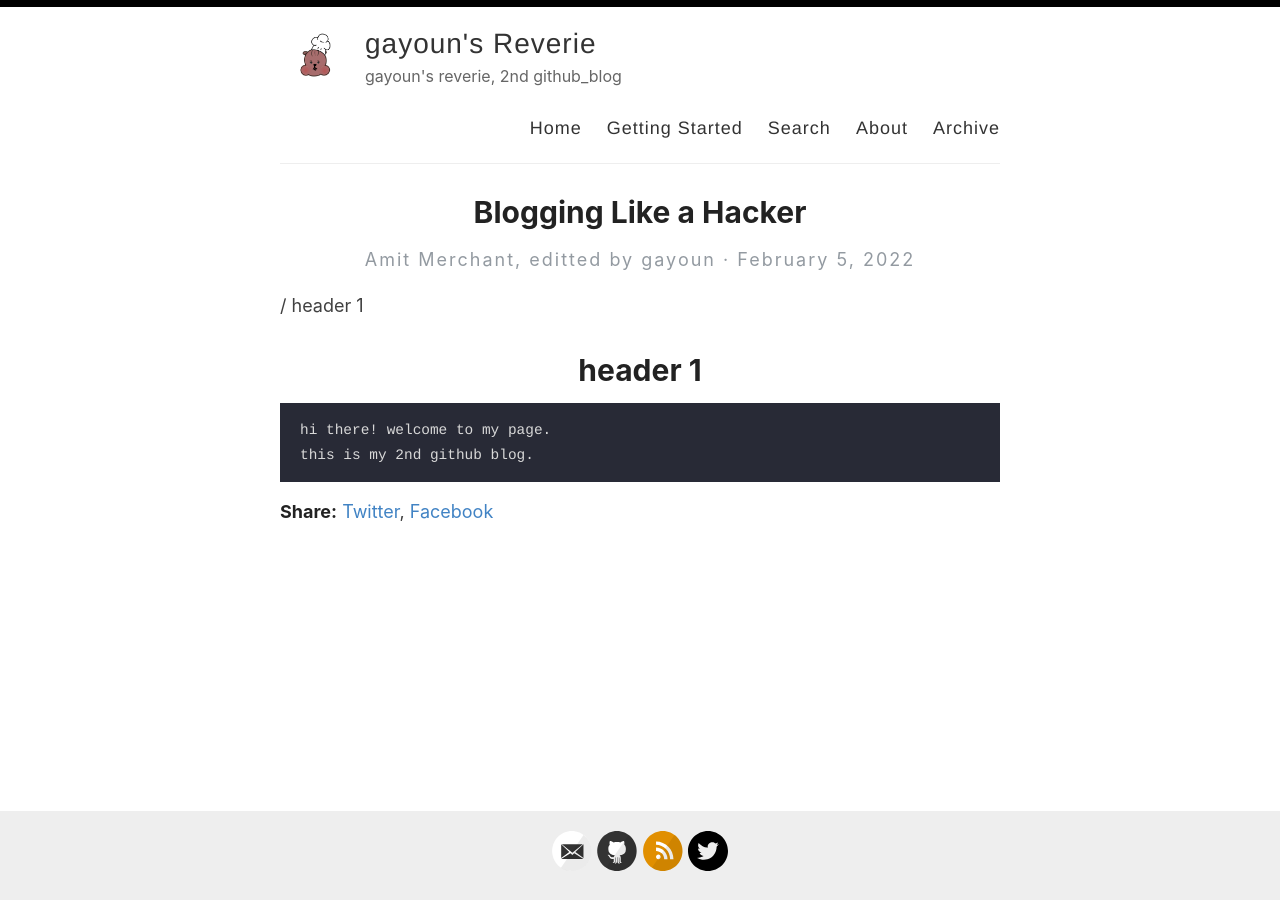
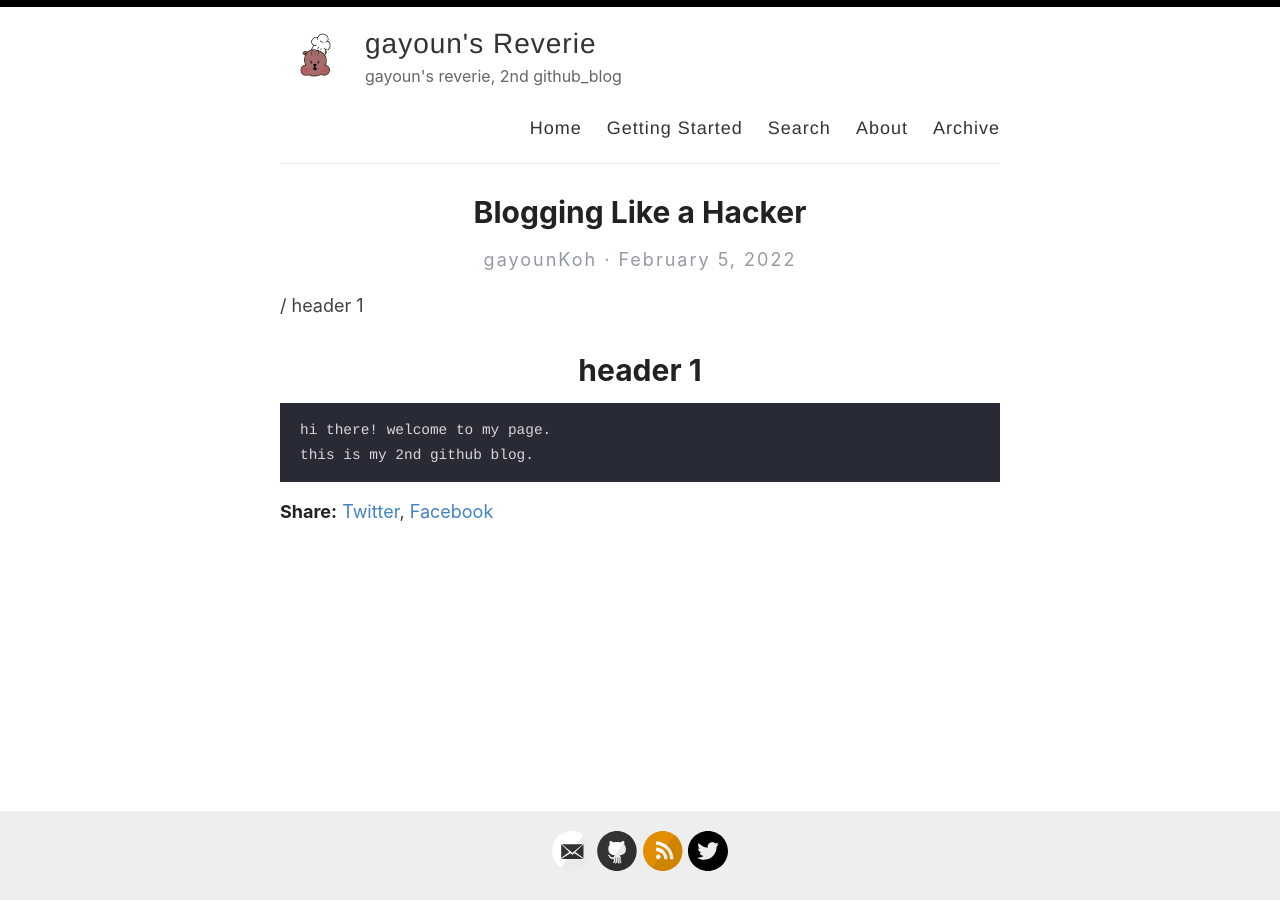
Before and after one commit to GaYounKoh/gayoun_reverie.github.io, a Jekyll site: the page built from _posts/2022-02-05-hello-world.md, in a window 1280 px wide. Built offline with Jekyll 4.4.1, drawn with Linux system fonts in a browser that asks for light colours; comment, search, counter and statistics services are not loaded.

Commit message:
Update _config.yml

```diff
--- a/_config.yml
+++ b/_config.yml
@@ -6,7 +6,7 @@
 name: gayoun's Reverie
 
 # Name of the author
-author: Amit Merchant, editted by gayoun
+author: gayounKoh
 
 # Short bio or description (displayed in the header)
 description: gayoun's reverie, 2nd github_blog
```
